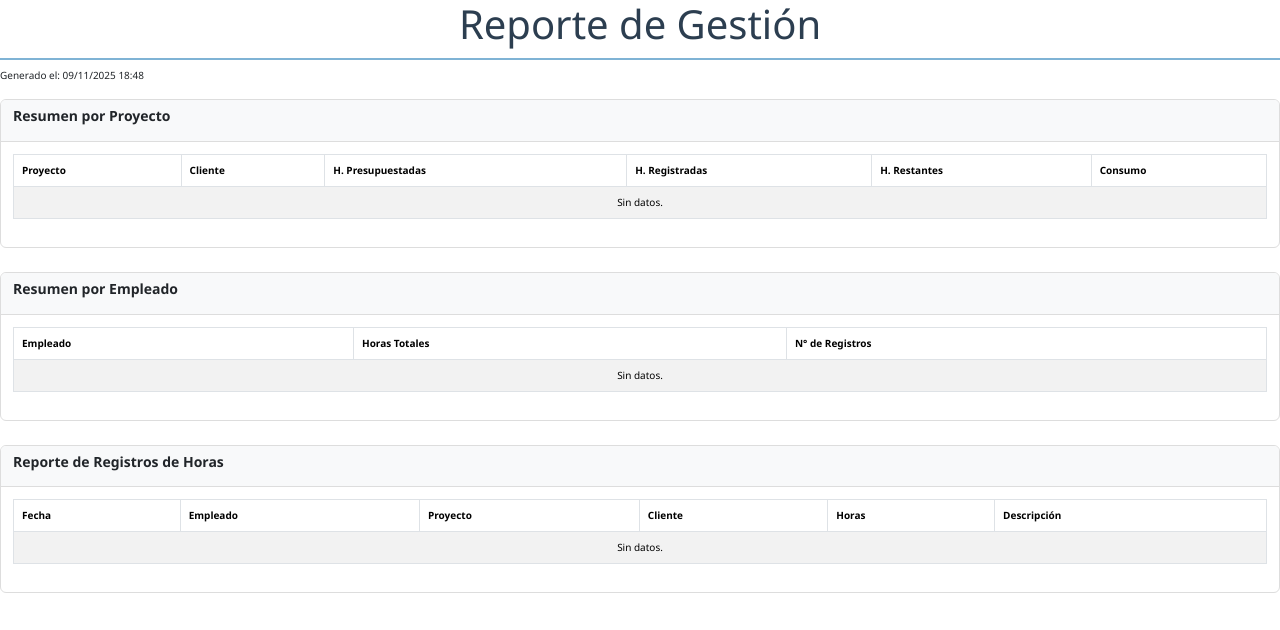
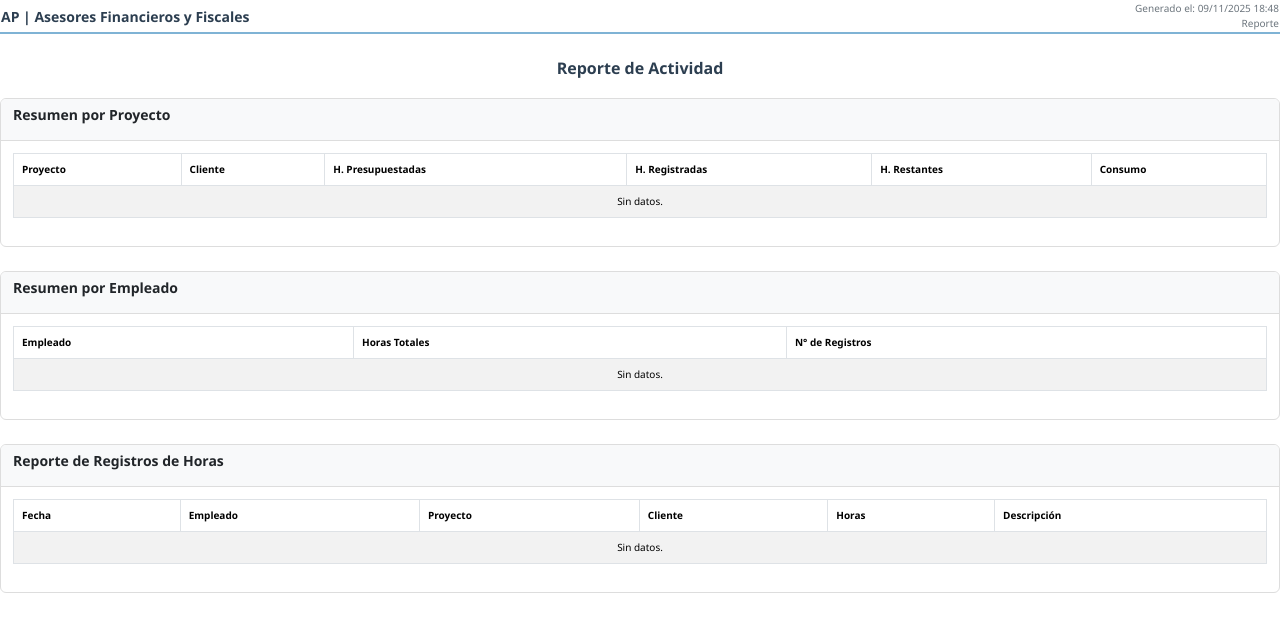
Before and after one commit to Alex090205/PIA-PROYECTOS, a Django app: template gestion/templates/gestion/reporte_pdf.html in a window 1280 px wide. Shown: the top 630 px of the page. Run offline with Django 5.2, Linux system fonts and the light colour scheme; the template is opened without the code that fills it, so the values that code supplies are empty.

Commit message:
cambio pdf encabezado

```diff
--- a/gestion/templates/gestion/reporte_pdf.html
+++ b/gestion/templates/gestion/reporte_pdf.html
@@ -5,11 +5,39 @@
     <title>Reporte de Gestión</title>
     <link href="https://cdn.jsdelivr.net/npm/bootstrap@5.3.3/dist/css/bootstrap.min.css" rel="stylesheet">
     <style>
-        /* Estilos solo para el PDF */
         body {
             font-family: "Segoe UI", Roboto, Arial, sans-serif;
             font-size: 10px;
         }
+
+        .header-table {
+            width: 100%;
+            border-bottom: 2px solid #7FB3D5; /* (Usando tu color primario) */
+            padding-bottom: 10px;
+            margin-bottom: 25px; /* (Más espacio después del encabezado) */
+        }
+        .header-company-name {
+            font-size: 14px;
+            font-weight: bold;
+            color: #2C3E50;
+            text-align: left;
+        }
+        .header-meta-info {
+            font-size: 10px;
+            color: #6C757D;
+            text-align: right;
+            vertical-align: top;
+        }
+
+        .main-title {
+            text-align: center;
+            color: #2c3e50;
+            font-size: 16px;
+            font-weight: bold;
+            margin-bottom: 20px;
+        }
+
+
         .card {
             border: 1px solid #ddd;
             margin-bottom: 20px;
@@ -23,17 +51,10 @@
         .card-body {
             padding: 12px;
         }
-        h1 {
-            text-align: center;
-            color: #2c3e50;
-            border-bottom: 2px solid #7FB3D5;
-            padding-bottom: 10px;
-        }
         h4 {
             font-size: 14px;
             font-weight: bold;
         }
-        /* Definimos los colores que usaremos */
         .text-danger { color: #dc3545 !important; font-weight: bold; }
         .text-warning { color: #ffc107 !important; font-weight: bold; }
         .text-success { color: #198754 !important; }
@@ -41,8 +62,19 @@
 </head>
 <body>
 
-    <h1>Reporte de Gestión</h1>
-    <p>Generado el: {% now "d/m/Y H:i" %}</p>
+    <table class="header-table">
+        <tr>
+            <td class="header-company-name">
+                AP | Asesores Financieros y Fiscales
+            </td>
+            <td class="header-meta-info">
+                Generado el: {% now "d/m/Y H:i" %}<br>
+                Reporte
+            </td>
+        </tr>
+    </table>
+
+    <h1 class="main-title">Reporte de Actividad</h1>
 
     <div class="card mb-4">
         <div class="card-header">
@@ -83,7 +115,7 @@
                                         </span>
                                     {% endwith %}
                                 </td>
-                                </tr>
+                            </tr>
                         {% empty %}
                             <tr>
                                 <td colspan="6" class="text-center">Sin datos.</td>
```
